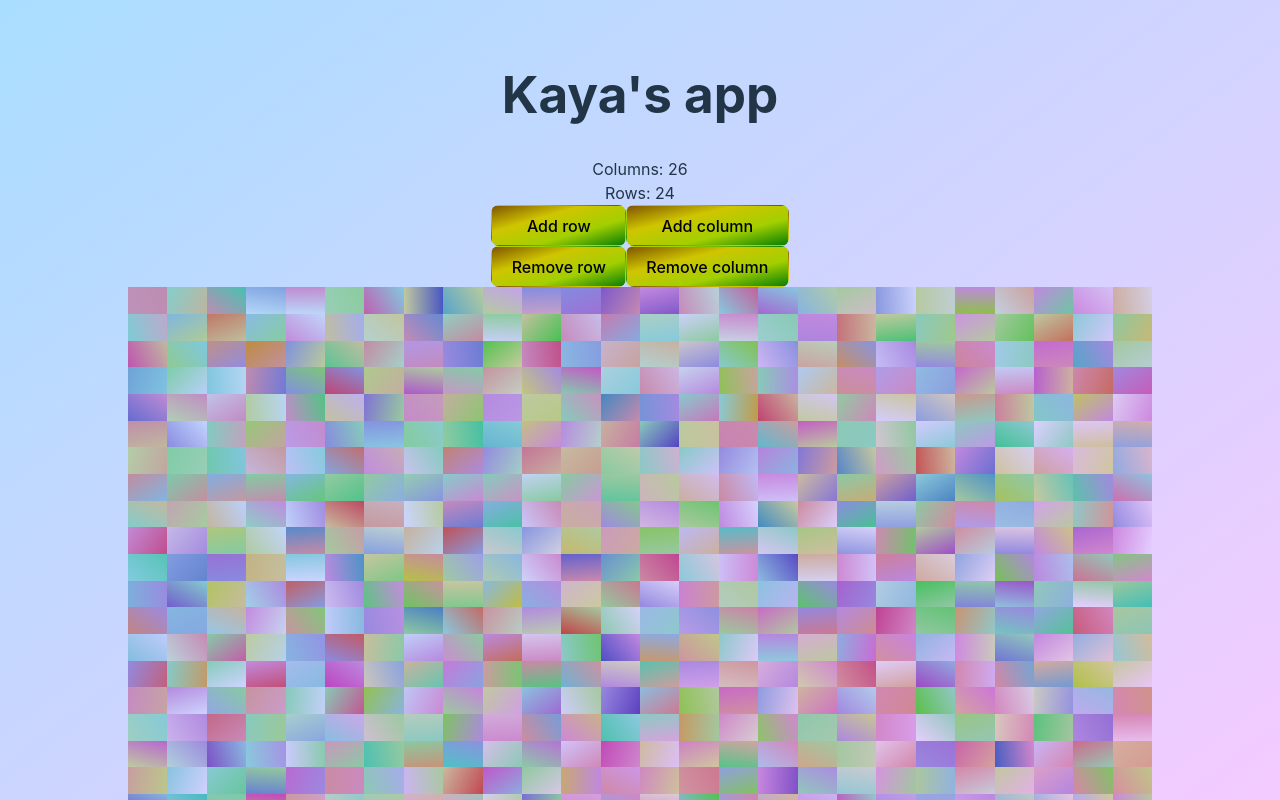
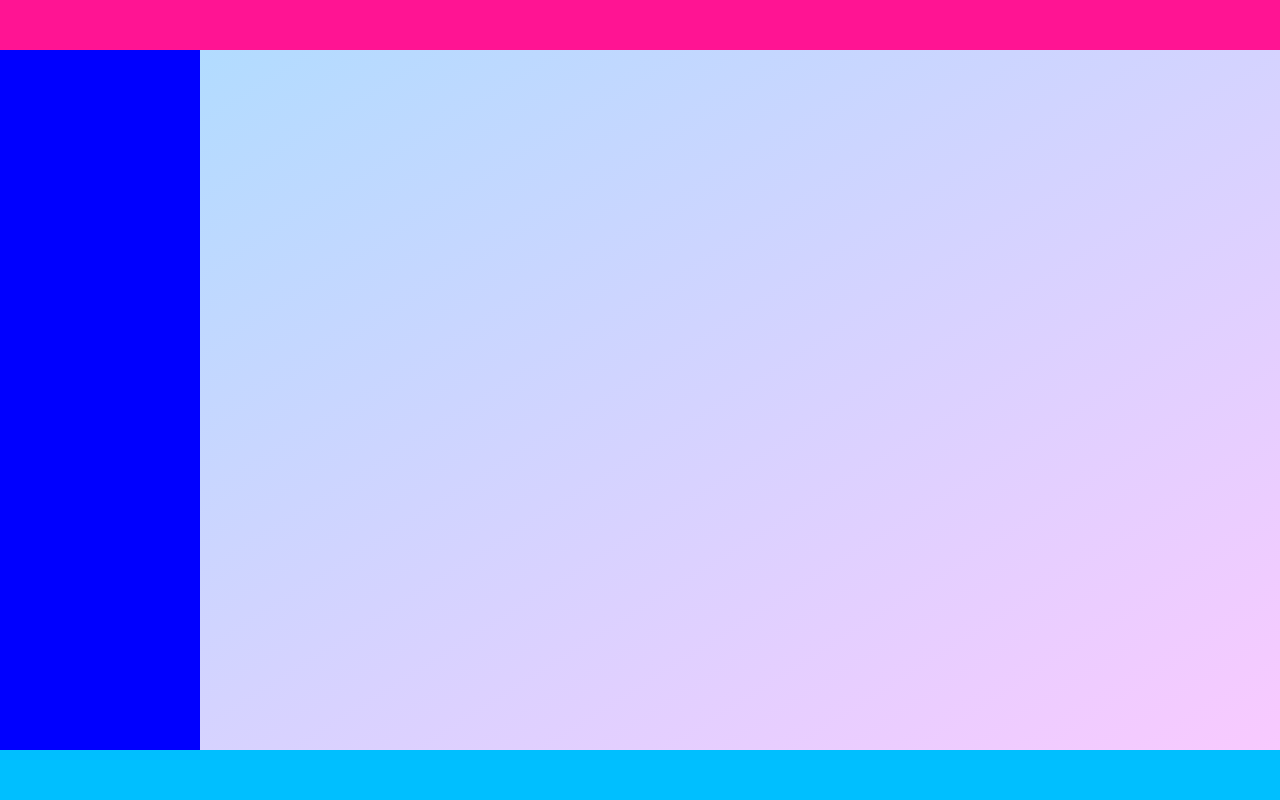
Before and after one commit to squirrelkit/dads-webdev-course, a Svelte app: page / in a window 1280 px wide. Shown: the top 800 px of the page. Built offline with nearby package versions, Linux system fonts and the light colour scheme.

Commit message:
sidenav topnav footer positioned

```diff
--- a/src/App.svelte
+++ b/src/App.svelte
@@ -1,79 +1,5 @@
 <script>
-  import svelteLogo from "./assets/svelte.svg";
-  import viteLogo from "/vite.svg";
-  import Counter from "./lib/Counter.svelte";
-  import Card from "./components/Card.svelte";
-  import Box from "./components/Box.svelte";
+    import Layout from "./components/Layouts/Layout.svelte";
 
-  let columns = 26;
-  let rows = 24;
 </script>
-
-<main>
-  <h1>Kaya's app</h1>
-
-  <div>
-    <div class="num-of-col-row-button">Columns: {columns}</div>
-    <div class="num-of-col-row-button">Rows: {rows}</div>
-  </div>
-
-  <div class="button-wrapper">
-    <div class="buttons-inner flex">
-      <button class="button" on:click={() => (rows = rows + 1)}> Add row </button>
-      <button class="button" on:click={() => (rows = rows - 1)}>
-        Remove row
-      </button>
-    </div>
-
-    <div class="buttons-inner flex">
-      <button class="button" on:click={() => (columns = columns + 1)}>
-        Add column
-      </button>
-      <button class="button" on:click={() => (columns = columns - 1)}>
-        Remove column
-      </button>
-    </div>
-
-  </div>
-
-
-  <div class="card-column-wrapper">
-    {#each Array(columns) as column}
-      <div class="card-row-wrapper">
-        {#each Array(rows) as card}
-          <Box let:hue1 let:hue2 let:hue3 let:alpha>
-            <div
-              class="box-color"
-              style="background: linear-gradient({hue3}deg, hsla({hue1}, 50%, 50%, {alpha}), hsla({hue2}, 50%, 50%, .5) 100%);"
-            ></div>
-          </Box>
-        {/each}
-      </div>
-    {/each}
-  </div>
-</main>
-
-<style>
-  .button {
-    background: linear-gradient(to bottom right, #7f5500, #cfc500, #a2cf00, #087f00);
-  }
-
-  .button-wrapper {
-    display: flex;
-    justify-content: center;
-  }
-
-  .buttons-inner {
-    display: flex;
-    flex-direction: column;
-  }
-
-  .box-color {
-    flex: 1;
-  }
-
-  .num-of-col-row-button {
-    background: linear-gradient(to bottom right, #cccccc, #eeeeee, ffffff);
-
-  }
-</style>
+<Layout/>
--- a/src/app.css
+++ b/src/app.css
@@ -63,9 +63,7 @@ h1 {
 }
 
 #app {
-  max-width: 1280px;
   margin: 0 auto;
-  padding: 2rem;
   text-align: center;
   display: flex;
   justify-content: center;
--- /dev/null
+++ b/src/components/Layouts/AnimatatedBackground.svelte
@@ -0,0 +1 @@
+<div class="animatated-background"></div>
--- /dev/null
+++ b/src/components/Layouts/Footer.svelte
@@ -0,0 +1 @@
+<div class="footer"></div>
--- /dev/null
+++ b/src/components/Layouts/Layout.svelte
@@ -0,0 +1,51 @@
+<script>
+    import AnimatatedBackground from "./AnimatatedBackground.svelte";
+import Footer from "./Footer.svelte";
+import Sidenav from "./Sidenav.svelte";
+import Topnav from "./Topnav.svelte";
+
+</script>
+<div class="layout-item" id="topnav"><Topnav/></div>
+
+<div class="layout-item" id="sidenav"><Sidenav/></div>
+
+<div class="layout-item" id="footer"><Footer/></div>
+
+<div class="layout-item" id="main">
+    <slot/>
+</div>
+
+<div class="layout-item" id="animatated-background"><AnimatatedBackground/></div>
+
+<style>
+    :global(#app) {
+        width: 100vw;
+        height: 100vh;
+        display: grid;
+        grid-template-areas:
+        "topnav topnav topnav"
+        "sidenav main main"
+        "footer footer footer";
+        grid-template-columns: 200px 1fr;
+        grid-template-rows: 50px 1fr 50px;
+    }
+
+    #topnav {
+        grid-area: topnav;
+        background: deeppink;
+    }
+
+    #sidenav {
+        grid-area: sidenav;
+        background: blue;
+    }
+
+    #footer {
+        grid-area: footer;
+        background: deepskyblue;
+    }
+
+    .layout-item {
+        display: grid;
+    }
+</style>
--- /dev/null
+++ b/src/components/Layouts/Sidenav.svelte
@@ -0,0 +1,7 @@
+<div class="sidenav"></div>
+
+<style>
+    .sidenav {
+
+    }
+</style>
--- /dev/null
+++ b/src/components/Layouts/Topnav.svelte
@@ -0,0 +1 @@
+<div class="topnav"></div>
```
Also changed, not shown: src/AppBackup.svelte (added, +85 -0 lines), src/components/Topnav.svelte (deleted).
